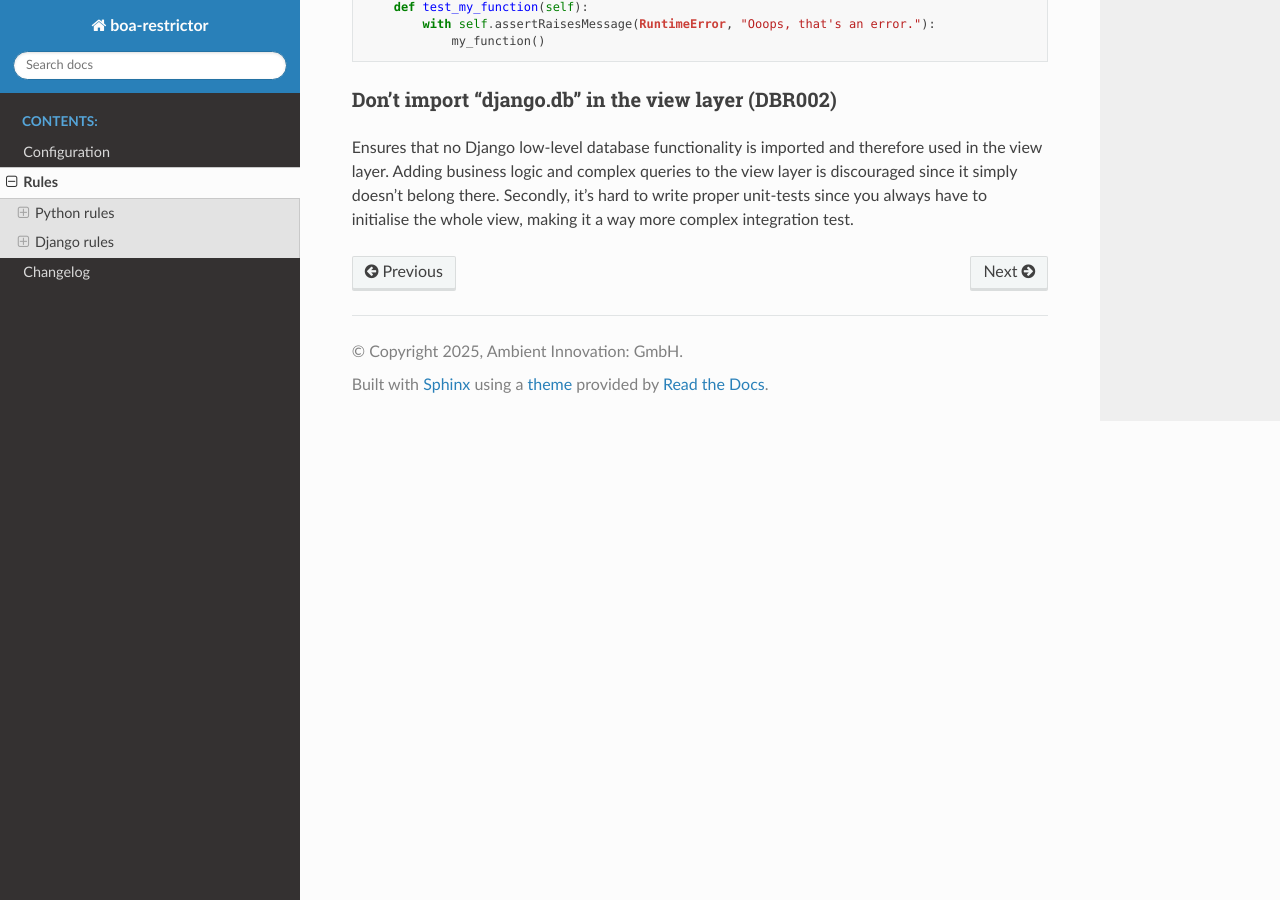
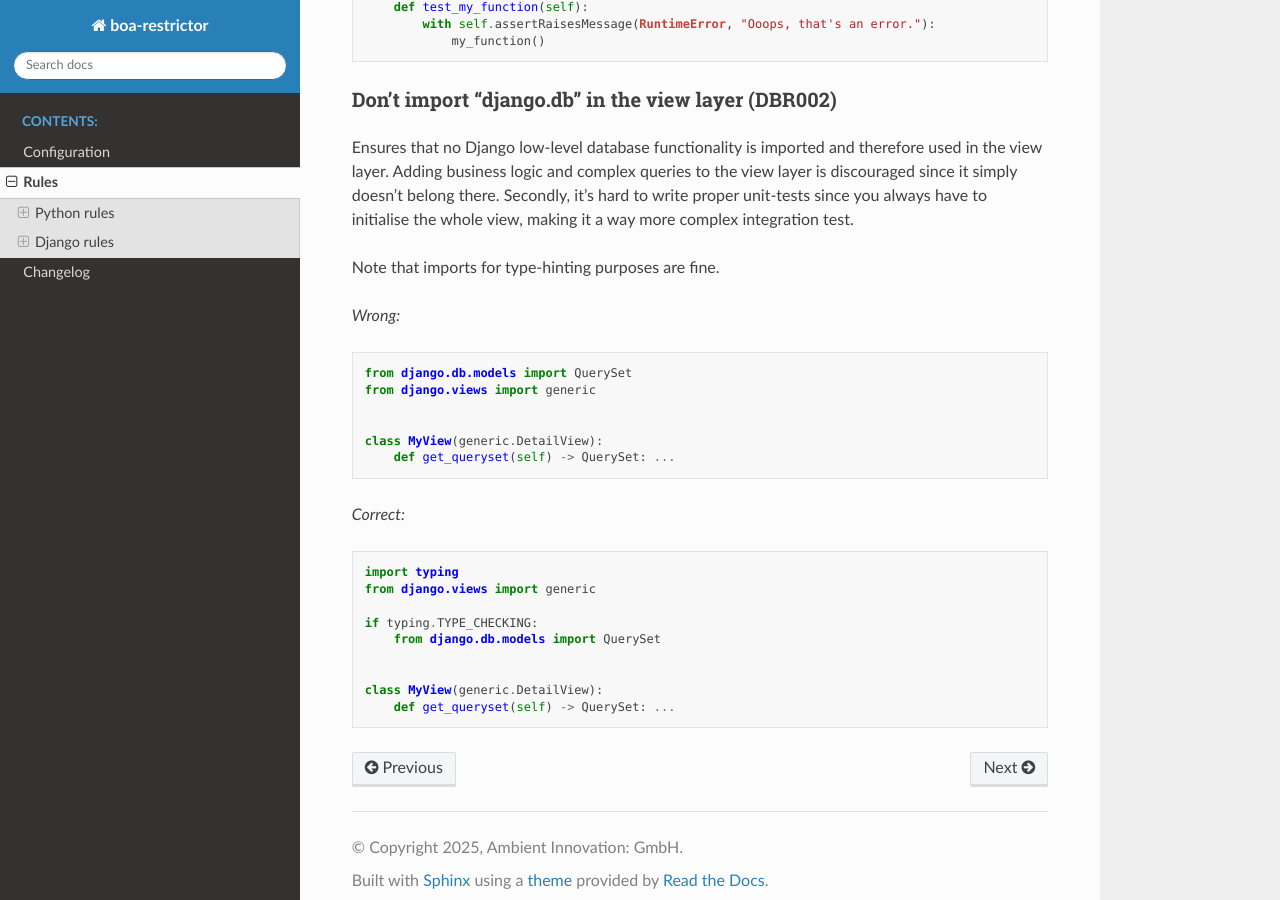
Before and after one commit to ambient-innovation/boa-restrictor, a Sphinx documentation site: the page built from docs/features/rules.md, in a window 1280 px wide and 900 px high, scrolled down 3069 px. Built offline with Sphinx 7.4.7 and the Read the Docs theme 3.1.0, drawn with Linux system fonts in a browser that asks for light colours.

Commit message:
Added type-hinting case in DBR002 docs

````diff
--- a/docs/features/rules.md
+++ b/docs/features/rules.md
@@ -151,3 +151,30 @@ Ensures that no Django low-level database functionality is imported and therefor
 Adding business logic and complex queries to the view layer is discouraged since it simply doesn't belong there.
 Secondly, it's hard to write proper unit-tests since you always have to initialise the whole view, making it a way more
 complex integration test.
+
+Note that imports for type-hinting purposes are fine.
+
+*Wrong:*
+
+```python
+from django.db.models import QuerySet
+from django.views import generic
+
+
+class MyView(generic.DetailView):
+    def get_queryset(self) -> QuerySet: ...
+```
+
+*Correct:*
+
+```python
+import typing
+from django.views import generic
+
+if typing.TYPE_CHECKING:
+    from django.db.models import QuerySet
+
+
+class MyView(generic.DetailView):
+    def get_queryset(self) -> QuerySet: ...
+```
````
